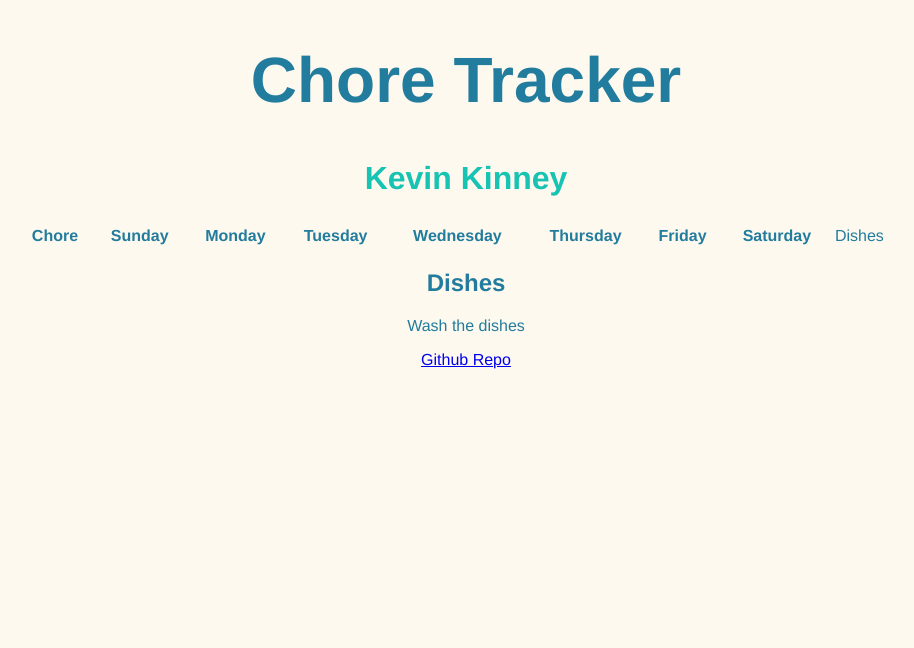
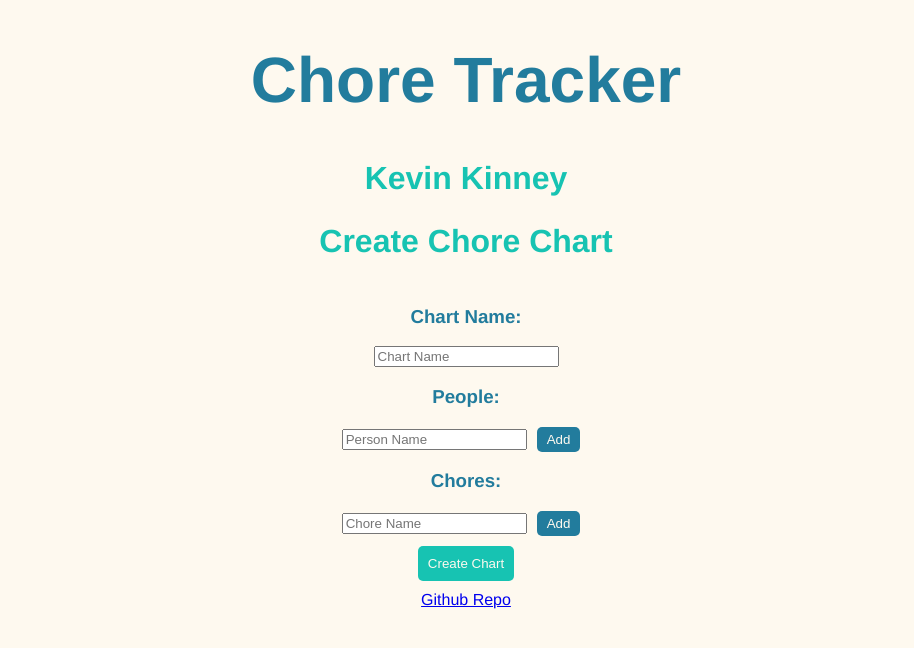
Before and after one commit to kmkinney/chore-tracker, a Vue app in the folder front-end/: page / in a window 1280 px wide. Shown: the top 648 px of the page, without its empty margins (174-1088 px from the left). Built offline with nearby package versions, Linux system fonts and the light colour scheme.

Commit message:
Made the create chart form

```diff
--- a/front-end/src/views/CreateView.vue
+++ b/front-end/src/views/CreateView.vue
@@ -1,16 +1,40 @@
 <template>
   <div class="create">
-      <h1 class="title">Chore Tracker</h1>
-      <h2 class="subtitle">Kevin Kinney</h2>
+    <h2 class="subtitle">Create Chore Chart</h2>
     <div class="form">
       <h3>Chart Name:</h3>
-          <input v-model="name" placeholder="Name"/>
+      <input v-model="name" placeholder="Chart Name" />
       <h3>People:</h3>
-          <div v-for="person in people" :key="person.name">
-              <p>{{person.name}}</p>
+      <div v-for="(person, index) in people" :key="`person-${index}`">
+        <p>{{ person.name }}</p>
+        <button class="rm-btn" @click.prevent="removePerson(index)">X</button>
       </div>
-          <input v-model="personName" placeholder="Person Name">
-          <button @click.prevent="addPerson">Add</button>
+      <div>
+        <input
+          @keyup.enter="addPerson"
+          v-model="personName"
+          placeholder="Person Name"
+        />
+        <button class="add-btn" @click.prevent="addPerson">Add</button>
+      </div>
+
+      <h3>Chores:</h3>
+      <div v-for="(chore, index) in chores" :key="`chore-${index}`">
+        <p>{{ chore.name }}</p>
+        <button class="rm-btn" @click.prevent="removeChore(index)">X</button>
+      </div>
+      <div>
+        <input
+          @keyup.enter="addChore"
+          v-model="choreName"
+          placeholder="Chore Name"
+        />
+        <button class="add-btn" @click.prevent="addChore">Add</button>
+      </div>
+
+      <button class="create-btn" type="submit" @click.prevent="createChart()">
+        Create Chart
+      </button>
     </div>
   </div>
 </template>
@@ -19,18 +43,38 @@
 // @ is an alias to /src
 
 export default {
-  name: 'CreateView',
-  components: {
-  },
+  name: "CreateView",
+  components: {},
   data() {
     return {
       name: "",
       personName: "",
+      choreName: "",
       chores: [],
       people: [],
+    };
+  },
+  methods: {
+    addPerson() {
+      if (this.personName !== "") {
+        this.people.push({ name: this.personName });
+        this.personName = "";
       }
+    },
+    addChore() {
+      if (this.choreName !== "") {
+        this.chores.push({ name: this.choreName });
+        this.choreName = "";
       }
+    },
+    removeChore(index) {
+        this.chores.splice(index, 1)
+    },
+    removePerson(index) {
+        this.people.splice(index,1)
     }
+  },
+};
 </script>
 
 <style scoped>
@@ -42,6 +86,16 @@ export default {
   text-align: center;
 }
 
+.form {
+  display: flex;
+  flex-direction: column;
+  align-items: center;
+}
+
+.form p {
+    display: inline;
+}
+
 .title {
   font-size: 4rem;
 }
@@ -50,4 +104,41 @@ export default {
   font-size: 2rem;
   color: var(--green);
 }
+
+.add-btn {
+  background-color: var(--blue);
+  color: var(--white);
+  border: none;
+  border-radius: 5px;
+  margin: 0px 10px;
+  padding: 5px 10px;
+  cursor: pointer;
+}
+
+.rm-btn {
+    background-color: var(--red);
+    color: var(--white);
+    font-weight: bold;
+    margin: 0 5px;
+    border: none;
+    border-radius: 5px;
+    cursor: pointer;
+}
+
+.create-btn {
+  display: block;
+  background-color: var(--green);
+  color: var(--white);
+  border: none;
+  border-radius: 5px;
+  margin: 10px 0px;
+  padding: 10px 10px;
+  cursor: pointer;
+}
+
+.add-btn:hover,
+.rm-btn:hover,
+.create-btn:hover {
+    opacity: .7;
+}
 </style>
--- a/front-end/src/views/HomeView.vue
+++ b/front-end/src/views/HomeView.vue
@@ -2,18 +2,21 @@
   <div class="home">
       <h1 class="title">Chore Tracker</h1>
       <h2 class="subtitle">Kevin Kinney</h2>
-      <ChoreChart/>
+      <ChoreChart v-show="false"/>
+      <CreateView/>
   </div>
 </template>
 
 <script>
 // @ is an alias to /src
 import ChoreChart from "@/components/ChoreChart.vue"
+import CreateView from "./CreateView.vue"
 
 export default {
   name: 'HomeView',
   components: {
-      ChoreChart
+      ChoreChart,
+      CreateView
   }
 }
 </script>
```
Lines whose indentation alone changed are shown as unchanged.
